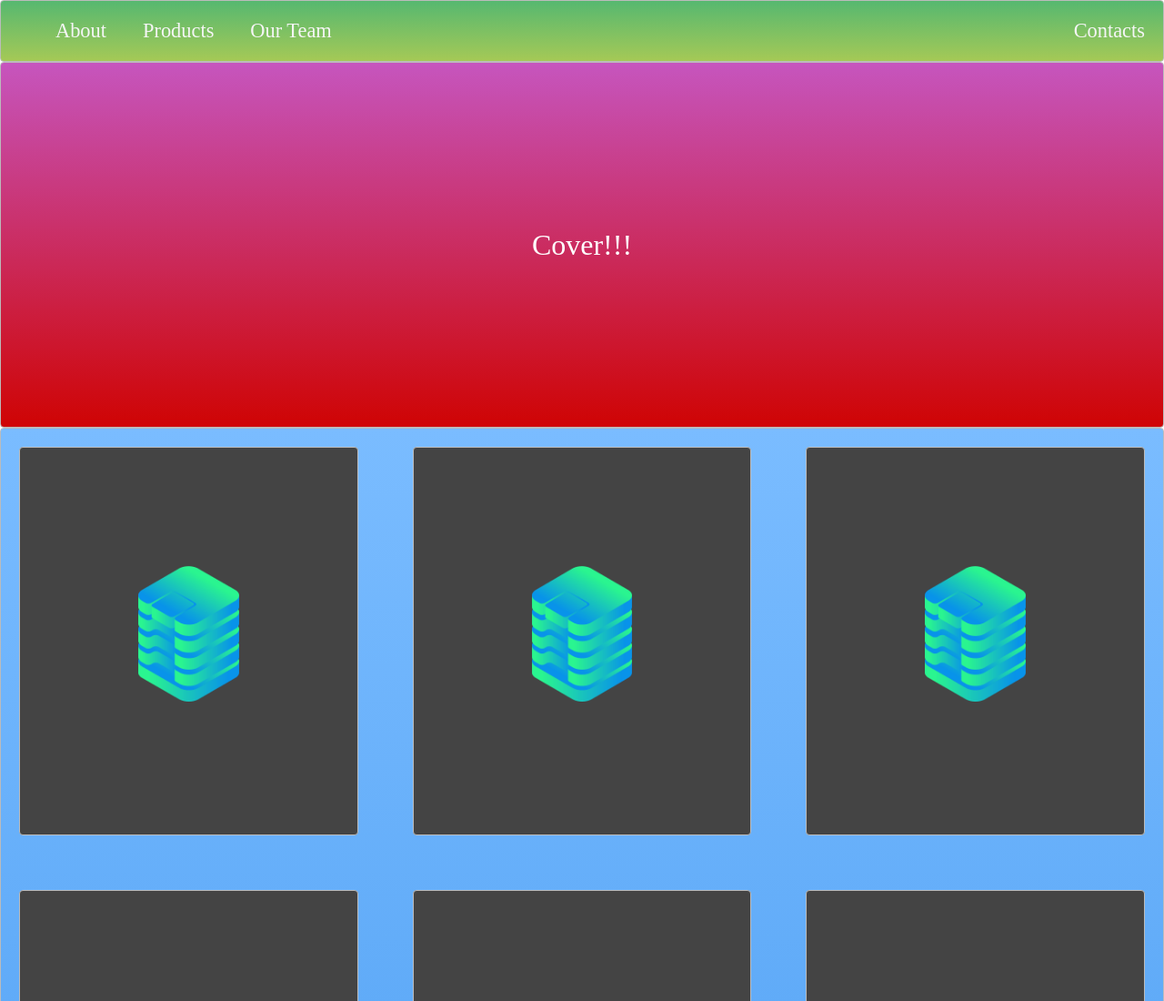
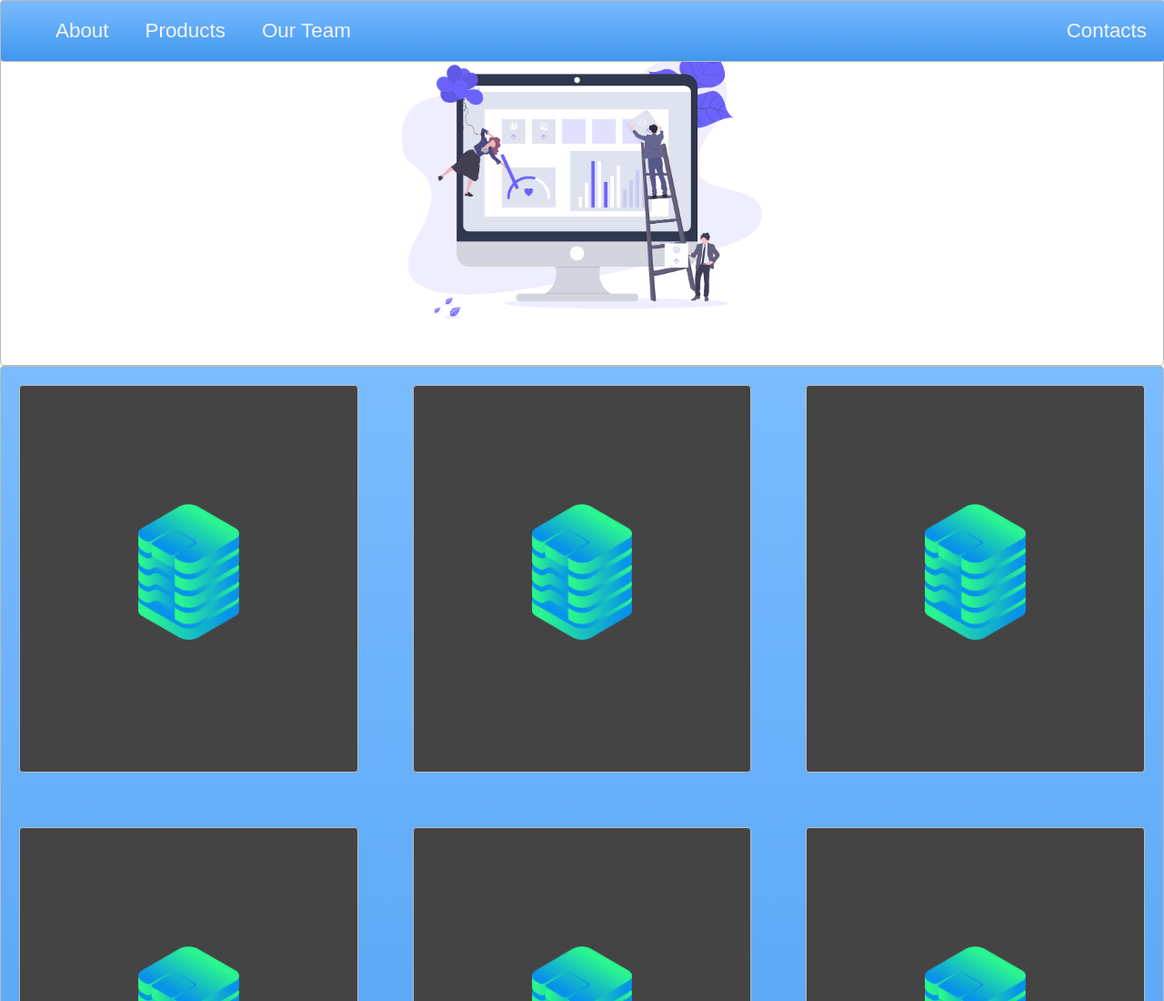
Before and after one commit to GRyanRI/css-grid, a plain HTML site: page index.html in a window 1280 px wide. Shown: the top 1100 px of the page at 91% size. Drawn offline with Linux system fonts and the light colour scheme.

Commit message:
finished

```diff
--- a/index.html
+++ b/index.html
@@ -5,7 +5,7 @@
   <link rel="stylesheet" type="text/css" href="./style.css">
 </head>
 <body>
-  <nav class="zone green">
+  <nav class="zone blue sticky">
     <ul class="main-nav">
       <li><a href="">About</a></li>
       <li><a href="">Products</a></li>
@@ -13,7 +13,7 @@
       <li class="push"><a href="">Contacts</a></li>
     </ul>
   </nav>
-  <div class="container zone red">Cover!!!</div>
+  <div class="container zone"><img class="cover" src="./img/undraw.png"></div>
   <div class="zone blue grid-wrapper">
     <div class="box zone"><img src="img/data_storage_2_2.png"></div>
     <div class="box zone"><img src="img/data_storage_2_2.png"></div>
--- a/style.css
+++ b/style.css
@@ -1,5 +1,6 @@
 body {
     margin: auto 0;
+    font-family: Arial, Helvetica, sans-serif;
 }
 
 .zone {
@@ -19,7 +20,19 @@ body {
     box-shadow:rgba(0,0,0,0.8) 0px 5px 15px, inset rgba(0,0,0,0.15) 0px -10px 20px;
 }
 
+.box:hover {
+    -webkit-transform: rotate(7deg);
+    -moz-transform:rotate(7deg);
+    -o-transform:rotate(7deg);
+    transform:rotate(7deg);
+}
+
 /* NAV */
+.sticky {
+    position: fixed;
+    top: 0;
+    width: 100%;
+}
 .main-nav {
     display: flex;
     list-style: none;
@@ -54,6 +67,10 @@ a {
     align-items: center;
     justify-content: center;
     height: 50vh;
+}
+
+.cover {
+    width: 30rem;
 }
 
 /* GRID */
```
